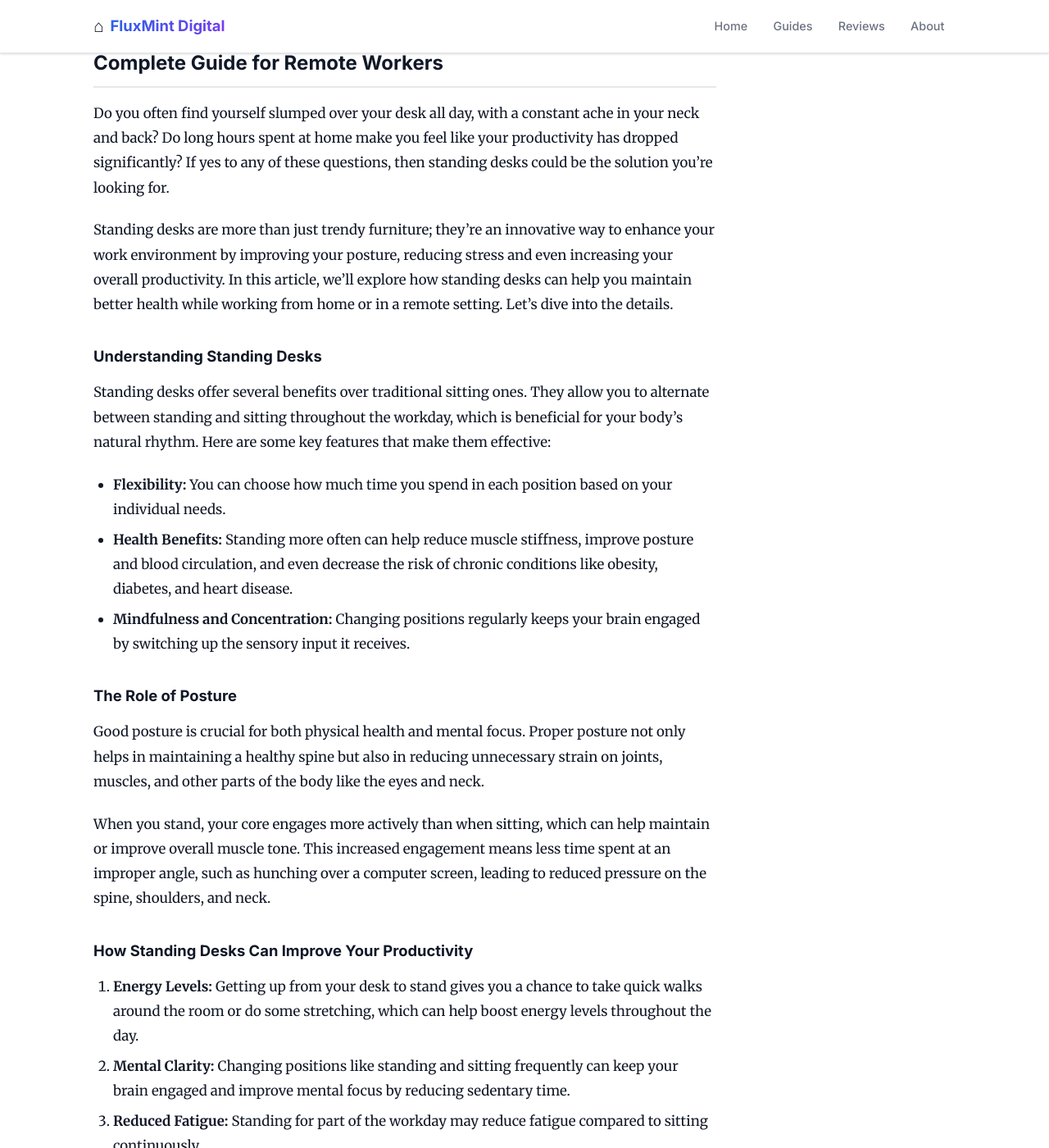
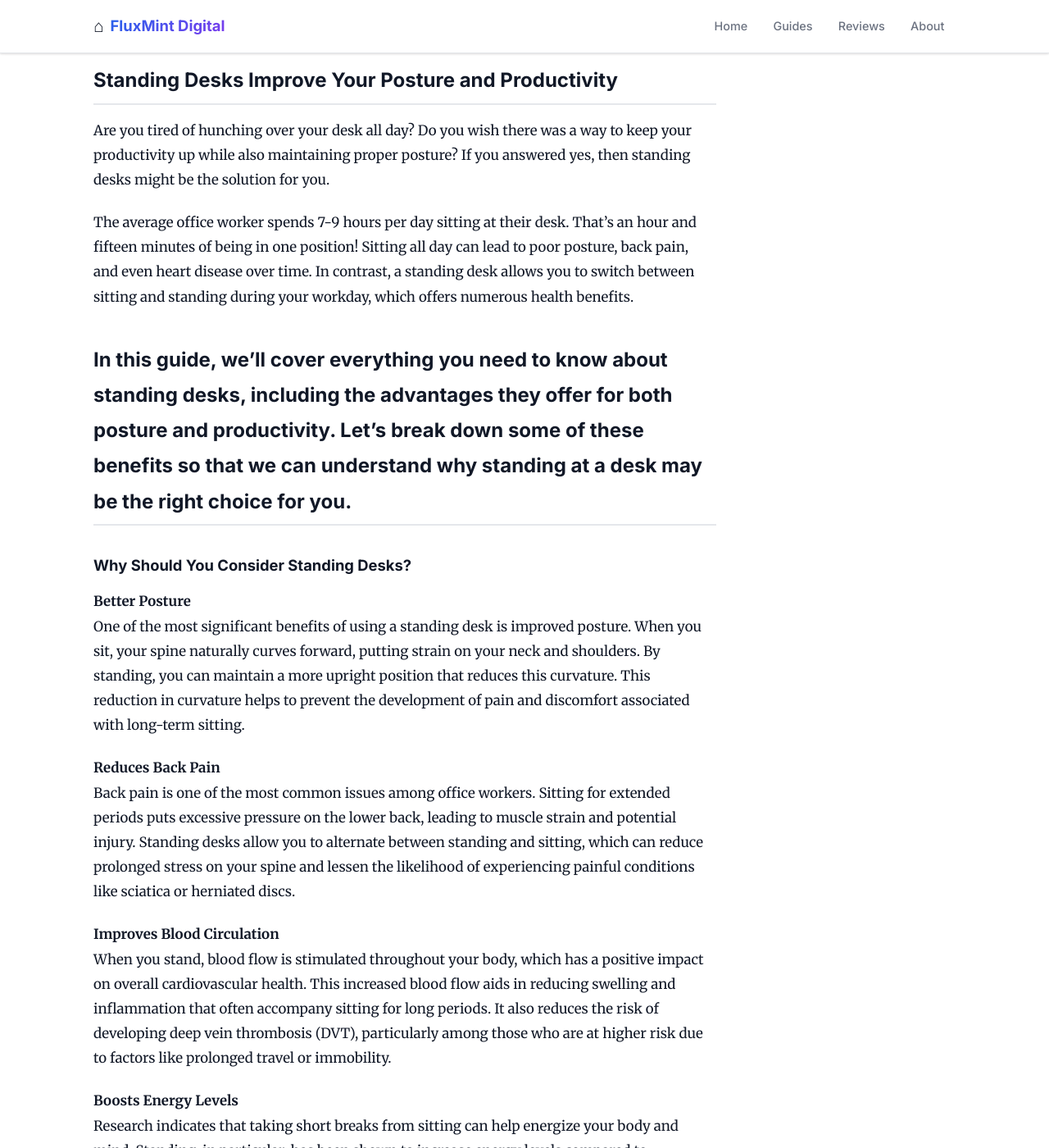
Before and after one commit to fluxmintdigital/fluxmintdigital.github.io, a Jekyll site: the page built from _posts/2026-05-30-standing-desks-improve-your-posture-and-productivity.md, in a window 1280 px wide and 1400 px high, scrolled down 460 px. Shown: the whole window at 82% size. Built offline with Jekyll 4.4.1, drawn with Linux system fonts in a browser that asks for light colours; some of the changed text lies outside the part shown.

Commit message:
Add: Standing Desks Improve Your Posture and Productivity

```diff
--- a/_posts/2026-05-30-standing-desks-improve-your-posture-and-productivity.md
+++ b/_posts/2026-05-30-standing-desks-improve-your-posture-and-productivity.md
@@ -1,51 +1,61 @@
 ---
 layout: post
 title: "Standing Desks Improve Your Posture and Productivity"
-description: "Boost your posture and productivity with a standing desk - perfect for office workers!"
+description: "Boost your posture and productivity with a standing desk - perfect for health-conscious professionals."
 categories: [Guides]
-tags: ["desks", "standing", "home office", "remote work"]
+tags: ["remote work", "desks", "home office", "standing"]
 ---
 
-## Standing Desks Improve Your Posture and Productivity: The Complete Guide for Remote Workers
+---
+## Standing Desks Improve Your Posture and Productivity
 
-Do you often find yourself slumped over your desk all day, with a constant ache in your neck and back? Do long hours spent at home make you feel like your productivity has dropped significantly? If yes to any of these questions, then standing desks could be the solution you're looking for.
+Are you tired of hunching over your desk all day? Do you wish there was a way to keep your productivity up while also maintaining proper posture? If you answered yes, then standing desks might be the solution for you.
 
-Standing desks are more than just trendy furniture; they’re an innovative way to enhance your work environment by improving your posture, reducing stress and even increasing your overall productivity. In this article, we'll explore how standing desks can help you maintain better health while working from home or in a remote setting. Let’s dive into the details.
+The average office worker spends 7-9 hours per day sitting at their desk. That's an hour and fifteen minutes of being in one position! Sitting all day can lead to poor posture, back pain, and even heart disease over time. In contrast, a standing desk allows you to switch between sitting and standing during your workday, which offers numerous health benefits.
 
-### Understanding Standing Desks
+In this guide, we'll cover everything you need to know about standing desks, including the advantages they offer for both posture and productivity. Let’s break down some of these benefits so that we can understand why standing at a desk may be the right choice for you.
+---
 
-Standing desks offer several benefits over traditional sitting ones. They allow you to alternate between standing and sitting throughout the workday, which is beneficial for your body's natural rhythm. Here are some key features that make them effective:
+### Why Should You Consider Standing Desks?
 
-- **Flexibility:** You can choose how much time you spend in each position based on your individual needs.
-- **Health Benefits:** Standing more often can help reduce muscle stiffness, improve posture and blood circulation, and even decrease the risk of chronic conditions like obesity, diabetes, and heart disease.
-- **Mindfulness and Concentration:** Changing positions regularly keeps your brain engaged by switching up the sensory input it receives.
+#### Better Posture
+One of the most significant benefits of using a standing desk is improved posture. When you sit, your spine naturally curves forward, putting strain on your neck and shoulders. By standing, you can maintain a more upright position that reduces this curvature. This reduction in curvature helps to prevent the development of pain and discomfort associated with long-term sitting.
 
-### The Role of Posture
+#### Reduces Back Pain
+Back pain is one of the most common issues among office workers. Sitting for extended periods puts excessive pressure on the lower back, leading to muscle strain and potential injury. Standing desks allow you to alternate between standing and sitting, which can reduce prolonged stress on your spine and lessen the likelihood of experiencing painful conditions like sciatica or herniated discs.
 
-Good posture is crucial for both physical health and mental focus. Proper posture not only helps in maintaining a healthy spine but also in reducing unnecessary strain on joints, muscles, and other parts of the body like the eyes and neck.
+#### Improves Blood Circulation
+When you stand, blood flow is stimulated throughout your body, which has a positive impact on overall cardiovascular health. This increased blood flow aids in reducing swelling and inflammation that often accompany sitting for long periods. It also reduces the risk of developing deep vein thrombosis (DVT), particularly among those who are at higher risk due to factors like prolonged travel or immobility.
 
-When you stand, your core engages more actively than when sitting, which can help maintain or improve overall muscle tone. This increased engagement means less time spent at an improper angle, such as hunching over a computer screen, leading to reduced pressure on the spine, shoulders, and neck.
+#### Boosts Energy Levels
+Research indicates that taking short breaks from sitting can help energize your body and mind. Standing, in particular, has been shown to increase energy levels compared to remaining seated. This increased alertness makes it easier for you to focus on tasks at hand and maintain concentration throughout the day.
 
-### How Standing Desks Can Improve Your Productivity
+#### Enhances Productivity
+While some might argue that standing desks reduce productivity due to frequent changes between sitting and standing, studies have found otherwise. When used correctly, a standing desk can actually enhance productivity by reducing the time spent in sedentary positions and increasing overall focus levels. Standing allows you to move around more freely while working, which helps maintain alertness and concentration.
 
-1. **Energy Levels:** Getting up from your desk to stand gives you a chance to take quick walks around the room or do some stretching, which can help boost energy levels throughout the day.
-2. **Mental Clarity:** Changing positions like standing and sitting frequently can keep your brain engaged and improve mental focus by reducing sedentary time.
-3. **Reduced Fatigue:** Standing for part of the workday may reduce fatigue compared to sitting continuously.
+### Types of Standing Desks
 
-### A Comparison Table: Traditional Desks vs Standing Desks
+#### Sit-stand Hybrid
+Sit-stand hybrid desks provide the best of both worlds – they allow users to sit or stand as needed throughout the day. These workstations are typically adjustable, meaning you can change their height from a seated position (usually 30-45 inches) to an elevated standing position (up to 49-60 inches). This flexibility makes them ideal for individuals who want more freedom in how they choose to work.
 
-| Feature                              | Traditional Desk                                       | Standing Desk                                         |
-|--------------------------------------|-------------------------------------------------------|------------------------------------------------------|
-| Position                             | Sitting                                                | Alternating between standing and sitting             |
-| Health Benefits                      | Potential for increased back pain, eye strain         | Reduced muscle stiffness, improved posture          |
-| Time Commitment                       | Continuous use                                            | Flexible usage (mix of standing and sitting)            |
-| Cost                                   | Typically less expensive                               | Usually more costly depending on the type                |
+#### Height Adjustable Standing Desks
+Standing desks that are adjustable in height offer the most control over your posture and mobility. These desks come with manual or electric mechanisms that let you adjust their level of elevation, usually between 27-50 inches high. Manual models require some effort, whereas electric options provide a smoother transition from sitting to standing.
 
-### Recommended Standing Desks
+#### Fixed Standing Desks
+Fixed standing desks are stationary units designed for those who prefer not to alter their workspace height frequently. These desks typically range in size and design but often feature integrated storage solutions or built-in work surfaces. They’re great for individuals who need a more permanent solution without the hassle of adjusting heights manually every time they change positions.
 
-1. **SteelSeries Apex Pro Standing Desk**
-   - [SteelSeries Apex Pro Standing Desk](https://www.amazon.com/SteelSeries-APX-Pro-Standing-Desk/dp/B07V5JZM2D/ref=asc_df_B07V5JZM2D/?tag=fluxmintdigit-20&linkCode=df0&hvadid=166934891359&hvpos=&hvnetw=g&hvrand=19797647104349454115&hvpone=&hvptwo=&hvqmt=&hvdev=c&hvdvcmdl=&hvlocint=&hvlocphy=9028621&hvtargid=kwd-145669179036) — Use this exact format to replace 'product+search+terms' with the actual product keywords.
-   - This desk offers a sleek, modern design and comes equipped with adjustable legs for easy height adjustment.
+### Benefits Beyond Posture & Productivity
 
-2. **Aer Ergonomic Standing Desk**
-   - [Aer Ergonomic Standing Desk](https://www.amazon.com/AER-Ergonomic-Standing-Desk-Waterfall/dp/B08CJQ97VY/ref=asc_df_B08CJQ97VY/?tag=fluxmintdigit-20&linkCode=df0&hvadid=165453393356&hvpos=&hvnetw=g&hvrand=15261669994144822734&hvpone=&hvptwo=&hvqmt=&hvdev=c&hvdvcmdl=&hvlocint=&hvlocphy=9028621&hvtargid=kwd-25311023460) — Use this exact format to replace '
+#### Reduced Risk of Obesity
+Sitting for extended periods can contribute to weight gain by reducing muscle activity and slowing down metabolism. Standing desks encourage physical movement throughout the day, which helps burn extra calories. This additional activity contributes to a healthier body composition over time and reduces risk factors associated with obesity.
+
+#### Better Mental Health
+Regularly standing at your desk can also positively impact mental health. A study published in the International Journal of Environmental Research and Public Health found that people who used standing desks experienced lower levels of anxiety and depression compared to those using traditional seated workstations. Increased physical activity, including standing more frequently, has been linked to improved mood states.
+
+#### Improved Digestion
+Standing regularly can enhance digestive processes by promoting circulation throughout your body, particularly in the abdominal area. This increased blood flow helps break down food more effectively and expels waste products from the gut faster, potentially reducing symptoms of indigestion or bloating.
+
+### Comparison Table: Sit-stand Hybrid vs Height Adjustable Standing Desks
+
+| Feature/Model | Sit-Stand Hybrid | Height Adjustable |
+|----------------|
```
